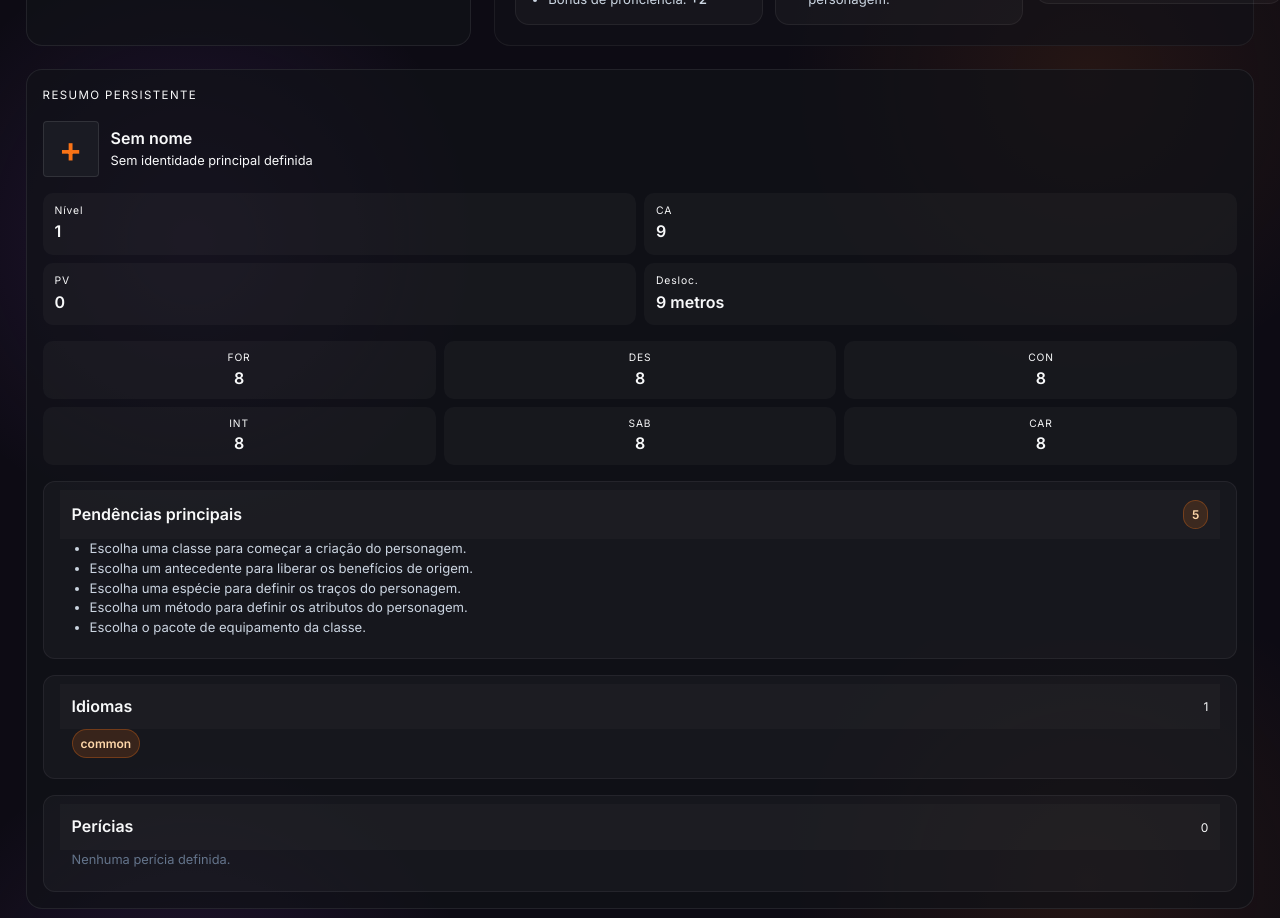
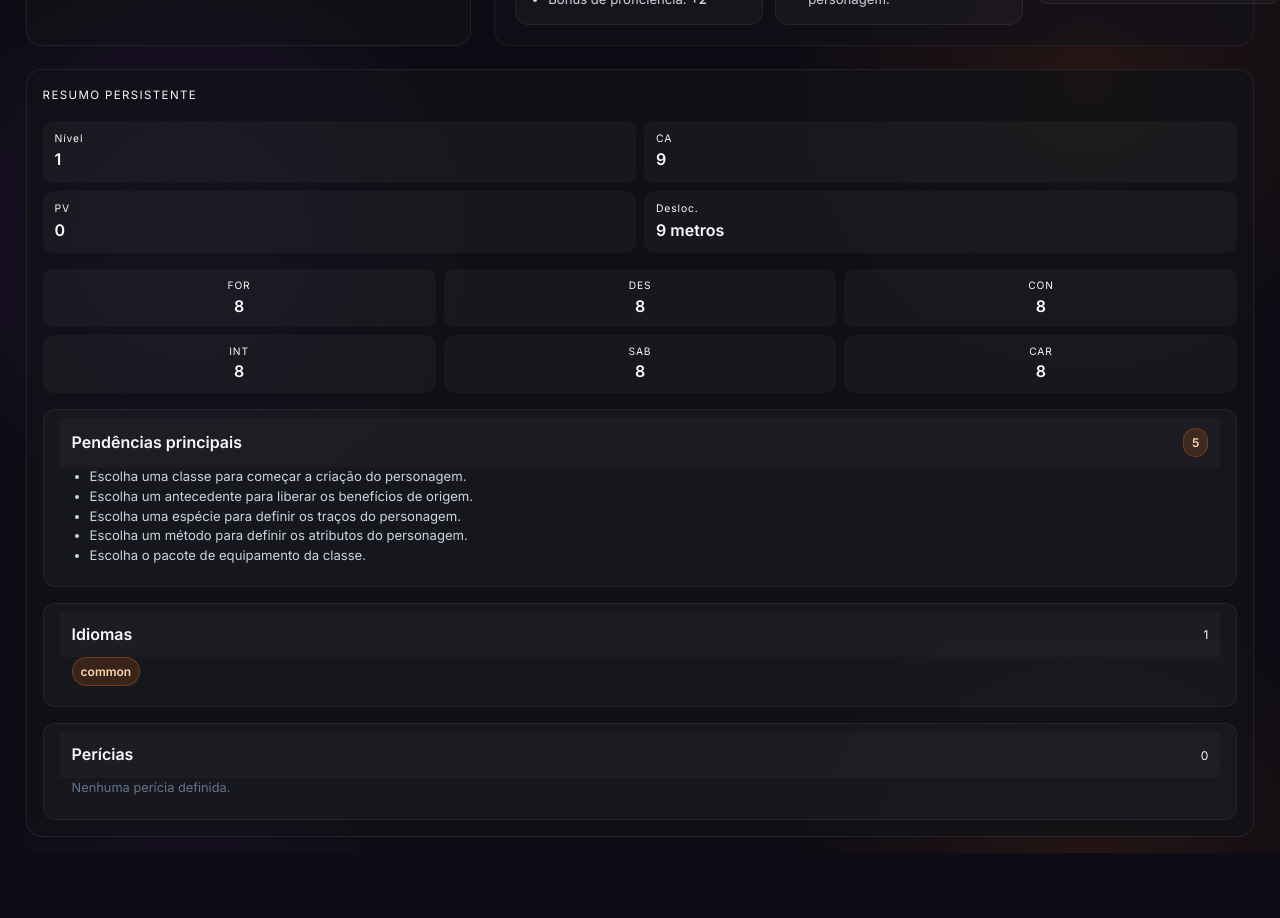
Before and after one commit to cauefeliciano14/app, a React (Vite) app: page / in a window 1280 px wide. Shown: the part 2560-3478 px from the top of the page. After the commit the page ends 3413 px from the top, so only its background shows below. Built offline with nearby package versions, Linux system fonts and the light colour scheme.

Commit message:
Remove duplicated character identity summary

```diff
--- a/src/features/creator/summary/CharacterSummaryPanel.module.css
+++ b/src/features/creator/summary/CharacterSummaryPanel.module.css
@@ -1,26 +1,3 @@
-.header {
-  display: flex;
-  align-items: center;
-  gap: 12px;
-}
-
-.portrait {
-  width: 54px;
-  height: 54px;
-  min-width: 54px;
-}
-
-.name {
-  color: var(--text-primary);
-  font-size: 1rem;
-  font-weight: 700;
-}
-
-.subtitle {
-  color: var(--text-muted);
-  font-size: 0.8rem;
-}
-
 .statCard {
   background: var(--surface-subtle);
   border-radius: 10px;
--- a/src/features/creator/summary/CharacterSummaryPanel.tsx
+++ b/src/features/creator/summary/CharacterSummaryPanel.tsx
@@ -14,11 +14,8 @@ const LABELS: Record<(typeof ATTRS)[number], string> = {
 };
 
 export function CharacterSummaryPanel() {
-  const { character, selectedBackground, derivedSheet, validationResult, characterLevel } = useCharacter();
+  const { derivedSheet, validationResult, characterLevel } = useCharacter();
   const mainPendencies = validationResult.errors.slice(0, 5);
-  const identityLine = [character.characterClass?.name, selectedBackground?.name, character.species?.name]
-    .filter(Boolean)
-    .join(' • ');
 
   const quickFacts = useMemo(
     () => [
@@ -33,22 +30,6 @@ export function CharacterSummaryPanel() {
   return (
     <div className={patterns.stackSm}>
       <div className={patterns.sectionTitle}>Resumo persistente</div>
-
-      <div className={styles.header}>
-        <div className={`profile-placeholder ${character.portrait ? 'has-image' : ''} ${styles.portrait}`.trim()}>
-          {character.portrait ? (
-            <img
-              src={`/imgs/portrait_caracter/${character.portrait}`}
-              alt={character.name || 'Retrato'}
-              className="profile-image"
-            />
-          ) : null}
-        </div>
-        <div>
-          <div className={styles.name}>{character.name || 'Sem nome'}</div>
-          <div className={styles.subtitle}>{identityLine || 'Sem identidade principal definida'}</div>
-        </div>
-      </div>
 
       <div className={patterns.responsiveGrid2}>
         {quickFacts.map((fact) => (
```
